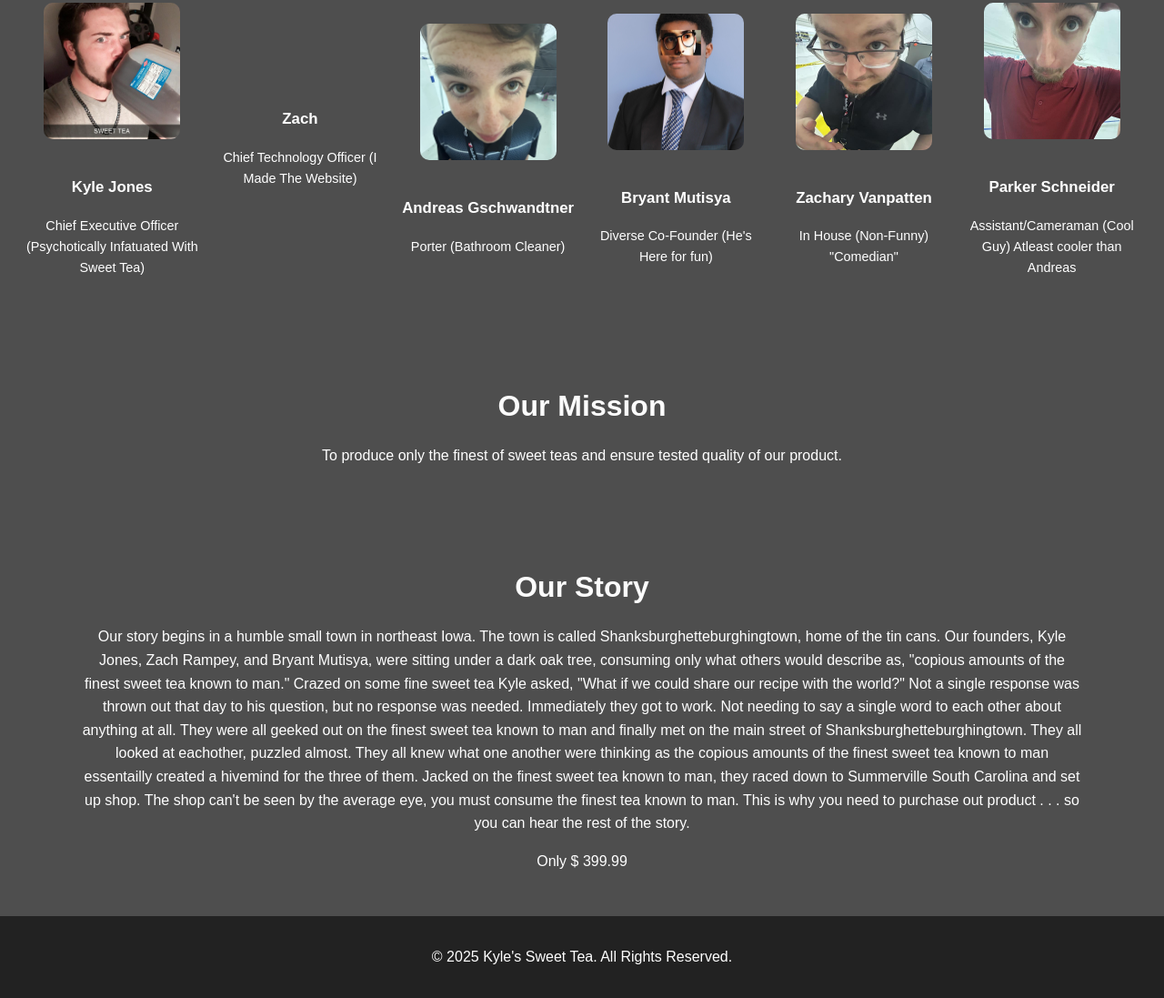
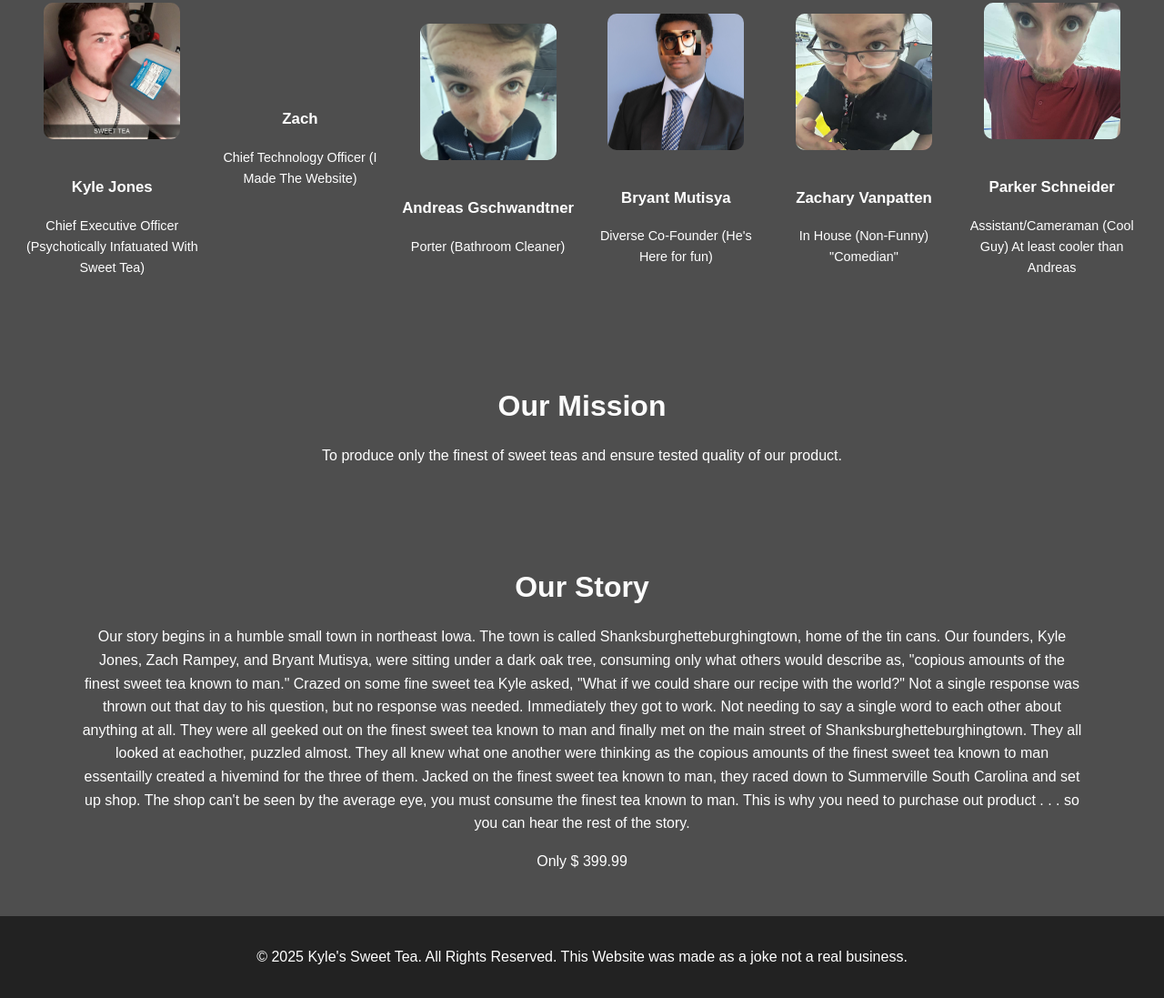
Before and after one commit to Spartangoat9494/KylesSweetTea, a plain HTML site: page about.html in a window 1280 px wide. Shown: the part 221-1318 px from the top of the page at 91% size. Drawn offline with Linux system fonts and the light colour scheme.

Commit message:
Update about.html

```diff
--- a/about.html
+++ b/about.html
@@ -97,7 +97,7 @@
         <div class="team-member">
             <img src="parker.jpg" alt="Team Member 6">
             <h3 style="color: white;">Parker Schneider</h3>
-            <p class="aboutp">Assistant/Cameraman (Cool Guy) Atleast cooler than Andreas</p>
+            <p class="aboutp">Assistant/Cameraman (Cool Guy) At least cooler than Andreas</p>
         </div>
     </div>
 </section>
@@ -119,7 +119,7 @@
 
 <!-- Footer -->
 <footer class="footer">
-    <p>&copy; 2025  Kyle's Sweet Tea. All Rights Reserved.</p>
+    <p>&copy; 2025  Kyle's Sweet Tea. All Rights Reserved. This Website was made as a joke not a real business.</p>
 </footer>
 </body>
 </html>
```
